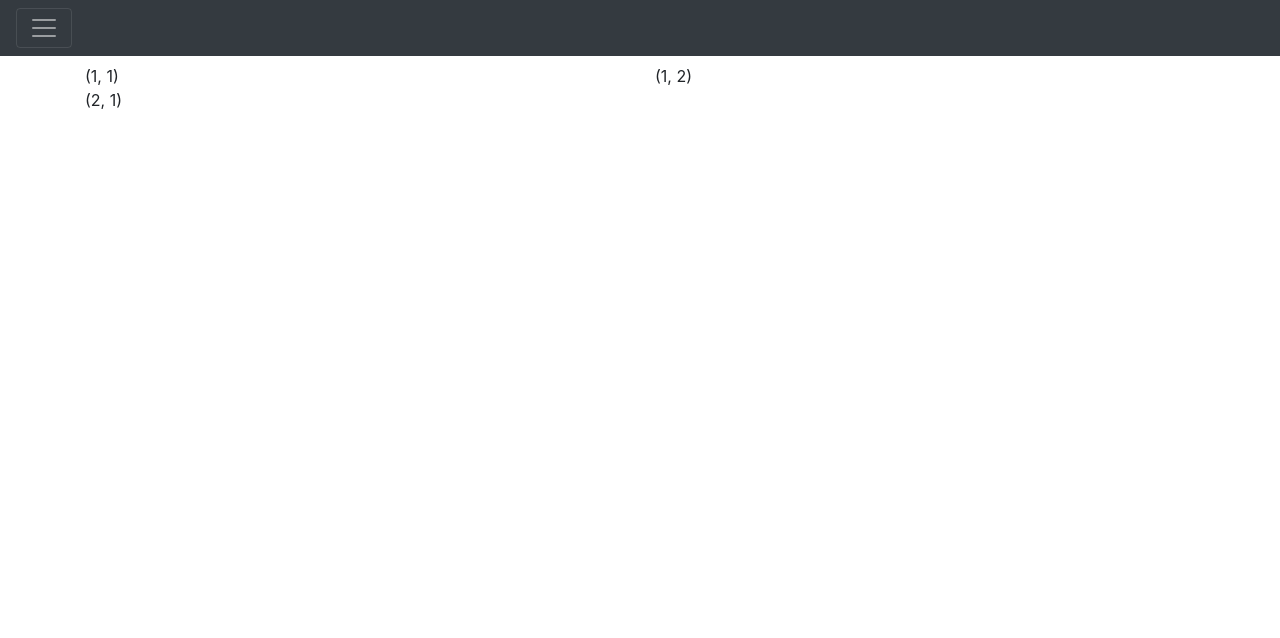
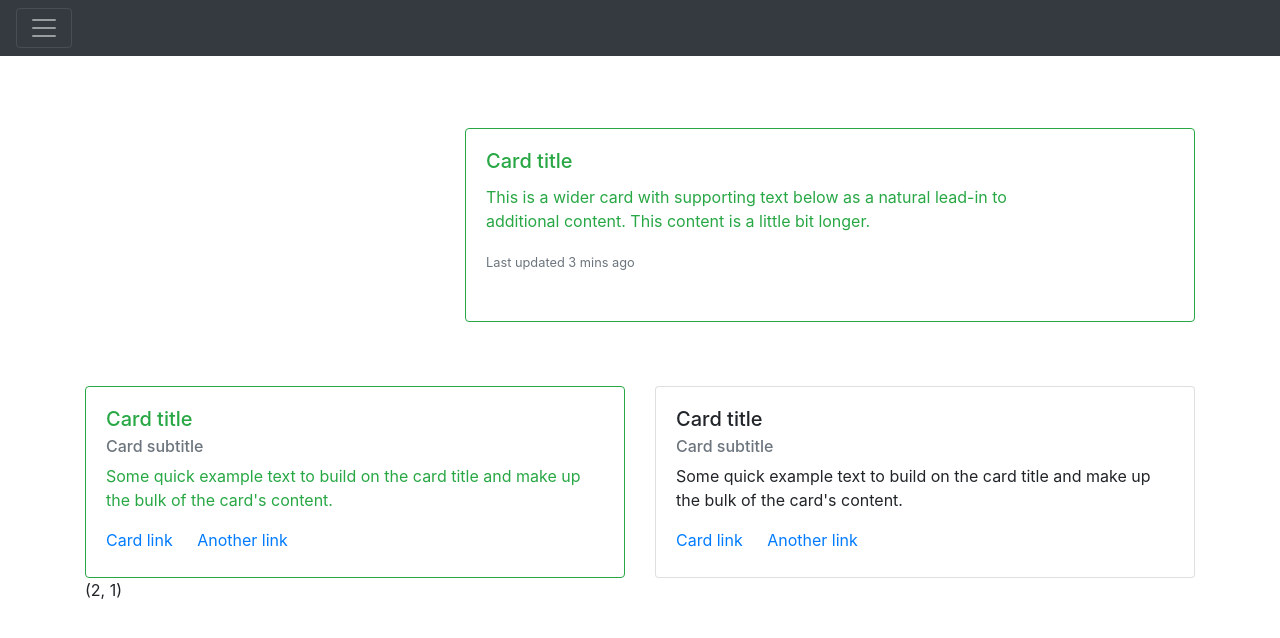
Before and after one commit to LimonHans/CDJKYFZ_ScoreSystem, a Django app: page / in a window 1280 px wide. Shown: the top 638 px of the page. Run offline with Django 3.2, Linux system fonts and the light colour scheme.

Commit message:
Add 'cards' components.

```diff
--- a/Exam_Info/templates/Exam_Info/index.html
+++ b/Exam_Info/templates/Exam_Info/index.html
@@ -55,13 +55,45 @@
             </nav>
         </div>
     </div>
+    <div class="BORDER"></div>
     <div class="container">
         <div class="row">
+            <div class="col-md-4">
+                <img>
+            </div>
+            <div class="col-md-8">
+                <div class="card border-success">
+                    <div class="card-body text-success" style="min-height: 12rem;min-width: 24rem;max-width: 36rem;">
+                        <h5 class="card-title">Card title</h5>
+                        <p class="card-text">This is a wider card with supporting text below as a natural lead-in to additional content. This content is a little bit longer.</p>
+                        <p class="card-text"><small class="text-muted">Last updated 3 mins ago</small></p>
+                    </div>
+                </div>
+            </div>
+        </div>
+        <div class="row"><div class="BORDER"></div></div>
+        <div class="row">
             <div class="col">
-                (1, 1)
+                <div class="card border-success" style="min-height: 12rem;min-width: 24rem;max-width: 36rem;">
+                    <div class="card-body text-success">
+                        <h5 class="card-title">Card title</h5>
+                        <h6 class="card-subtitle mb-2 text-muted">Card subtitle</h6>
+                        <p class="card-text">Some quick example text to build on the card title and make up the bulk of the card's content.</p>
+                        <a href="#" class="card-link">Card link</a>
+                        <a href="#" class="card-link">Another link</a>
+                    </div>
+                </div>
             </div>
             <div class="col">
-                (1, 2)
+                <div class="card" style="min-height: 12rem;min-width: 24rem;max-width: 36rem;">
+                    <div class="card-body">
+                        <h5 class="card-title">Card title</h5>
+                        <h6 class="card-subtitle mb-2 text-muted">Card subtitle</h6>
+                        <p class="card-text">Some quick example text to build on the card title and make up the bulk of the card's content.</p>
+                        <a href="#" class="card-link">Card link</a>
+                        <a href="#" class="card-link">Another link</a>
+                    </div>
+                </div>
             </div>
         </div>
         <div class="row">
```
